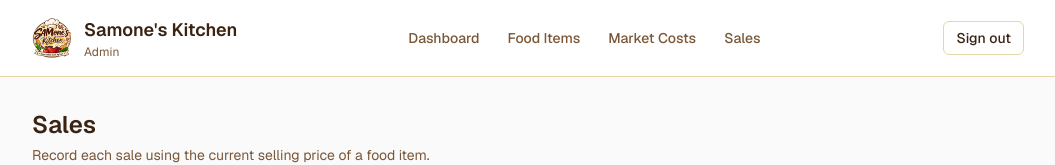
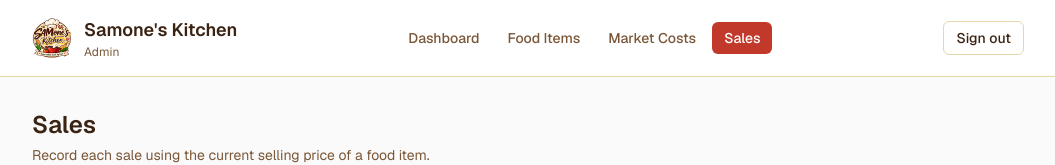
Before and after one commit to markbenson13/samones-kitchen, a Next.js app: page /sales in a window 1280 px wide. Shown: the top 165 px of the page, without its empty margins (112-1167 px from the left). Built offline with nearby package versions, Linux system fonts and the light colour scheme; no server answers; the database is empty.

Commit message:
Highlight active nav link
Pulls the nav into a client component so it can use usePathname() to
style the current page's link differently from the rest.

```diff
--- a/src/app/(admin)/layout.tsx
+++ b/src/app/(admin)/layout.tsx
@@ -1,14 +1,7 @@
 import Image from "next/image";
-import Link from "next/link";
 import { auth } from "@/lib/auth";
 import { signOutAction } from "@/app/actions/auth";
-
-const NAV_LINKS = [
-  { href: "/dashboard", label: "Dashboard" },
-  { href: "/food-items", label: "Food Items" },
-  { href: "/market-costs", label: "Market Costs" },
-  { href: "/sales", label: "Sales" },
-];
+import { NavLinks } from "./nav-links";
 
 export default async function AdminLayout({
   children,
@@ -37,17 +30,7 @@ export default async function AdminLayout({
             </div>
           </div>
 
-          <nav className="flex flex-wrap gap-1">
-            {NAV_LINKS.map((link) => (
-              <Link
-                key={link.href}
-                href={link.href}
-                className="rounded-md px-3 py-1.5 text-sm font-medium text-brand-brown-light hover:bg-brand-cream hover:text-brand-red"
-              >
-                {link.label}
-              </Link>
-            ))}
-          </nav>
+          <NavLinks />
 
           <div className="flex items-center gap-3">
             <span className="text-sm text-brand-brown-light">
--- /dev/null
+++ b/src/app/(admin)/nav-links.tsx
@@ -0,0 +1,37 @@
+"use client";
+
+import Link from "next/link";
+import { usePathname } from "next/navigation";
+
+const NAV_LINKS = [
+  { href: "/dashboard", label: "Dashboard" },
+  { href: "/food-items", label: "Food Items" },
+  { href: "/market-costs", label: "Market Costs" },
+  { href: "/sales", label: "Sales" },
+];
+
+export function NavLinks() {
+  const pathname = usePathname();
+
+  return (
+    <nav className="flex flex-wrap gap-1">
+      {NAV_LINKS.map((link) => {
+        const isActive =
+          pathname === link.href || pathname?.startsWith(`${link.href}/`);
+        return (
+          <Link
+            key={link.href}
+            href={link.href}
+            className={`rounded-md px-3 py-1.5 text-sm font-medium ${
+              isActive
+                ? "bg-brand-red text-white"
+                : "text-brand-brown-light hover:bg-brand-cream hover:text-brand-red"
+            }`}
+          >
+            {link.label}
+          </Link>
+        );
+      })}
+    </nav>
+  );
+}
```
